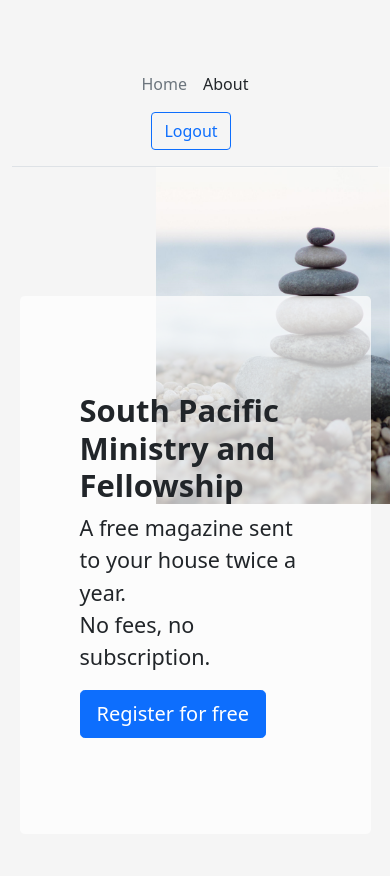
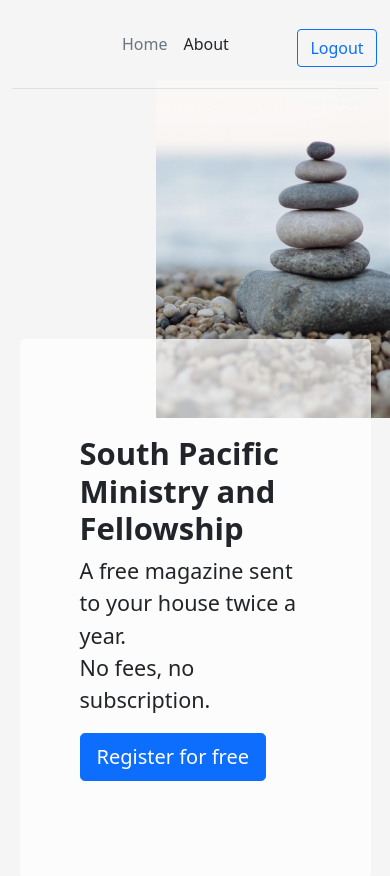
Before and after one commit to jermin2/stream, a Flask app: page / in a window 390 px wide. Shown: the top 876 px of the page. Run offline with Flask 2, Linux system fonts and the light colour scheme; a user stored in the database is signed in; some libraries are stand-ins or nearby versions.

Commit message:
fixed up the nav bar stacking issue

```diff
--- a/static/css/styles.css
+++ b/static/css/styles.css
@@ -91,21 +91,6 @@ html, body {
     top: 81px;
 }
 
-  @media screen and (max-width: 767px) {
-    .window-height {
-        top: 167px;
-        height: calc(100% - 167px);
-    }
-
-    .main {
-        height: calc(100% - 167px);
-    }
-
-    .about {
-        top: 167px;
-    }
-
-
   @media screen and (max-width: 600px) {
     .square {
         width: 0px;
--- a/templates/layout.html
+++ b/templates/layout.html
@@ -12,17 +12,17 @@
     </head>
     <body>
         <div class="container navbar">
-            <header class="d-flex flex-wrap align-items-center justify-content-center justify-content-md-between py-3 mb-4 border-bottom">
+            <header class="d-flex align-items-center justify-content-center justify-content-md-between py-3 mb-4 border-bottom">
               <a href="/" class="d-flex align-items-center col-md-3 mb-2 mb-md-0 text-dark text-decoration-none">
                 <svg class="bi me-2" width="40" height="32" role="img" aria-label="Bootstrap"><use xlink:href="#bootstrap"></use></svg>
               </a>
 
-              <ul class="nav col-12 col-md-auto mb-2 justify-content-center mb-md-0">
+              <ul class="nav col-8 col-md-auto mb-2 justify-content-center mb-md-0">
                 <li><a href="/" class="nav-link px-2 link-secondary">Home</a></li>
                 <li><a href="/about" class="nav-link px-2 link-dark">About</a></li>
               </ul>
 
-              <div class="col-md-3 text-end">
+              <div class="col-md-3 text-end d-flex">
                 {% if session.name %}
                     <a href="/logout" type="button" class="btn btn-outline-primary me-2">Logout</a>
                 {% else %}
```
